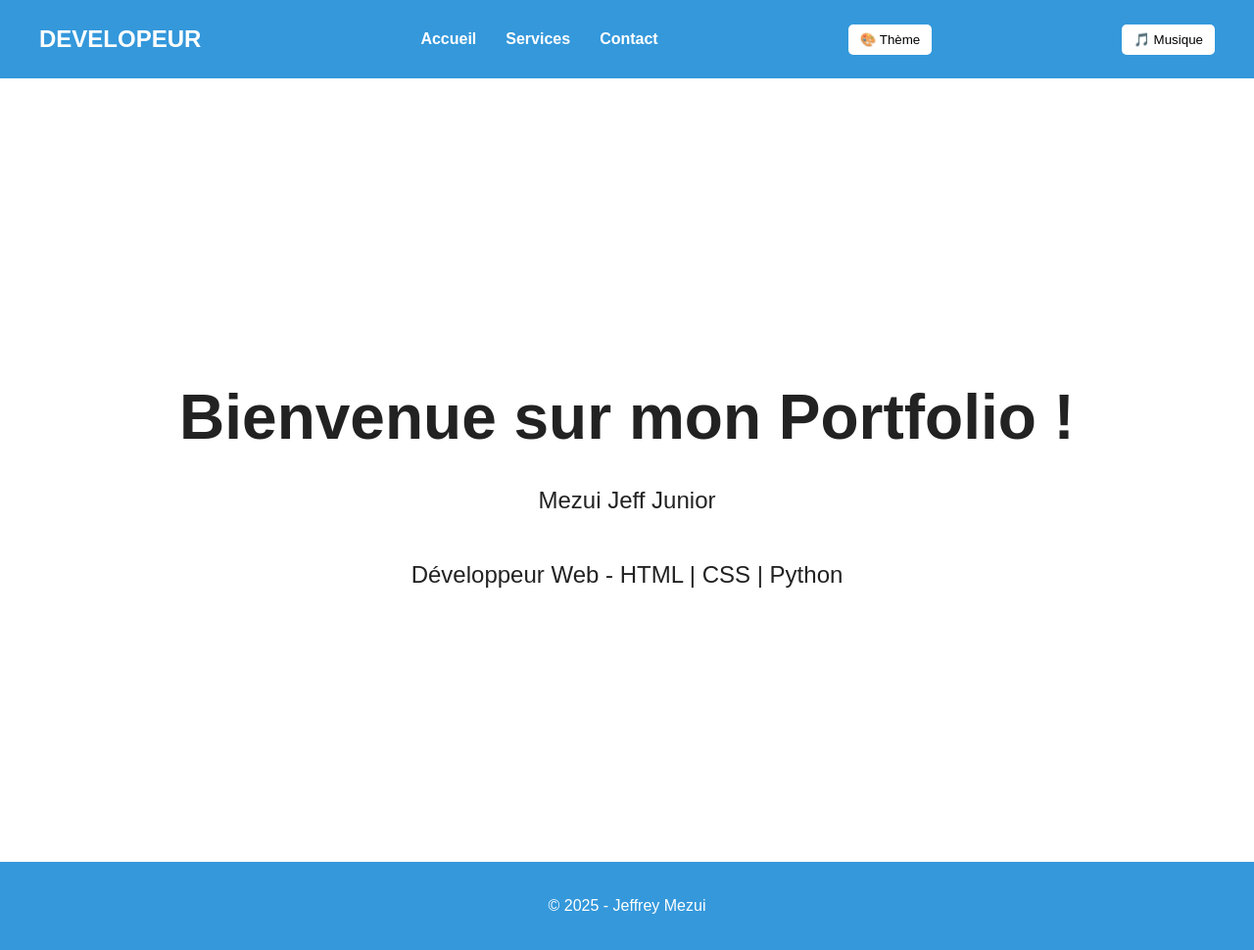
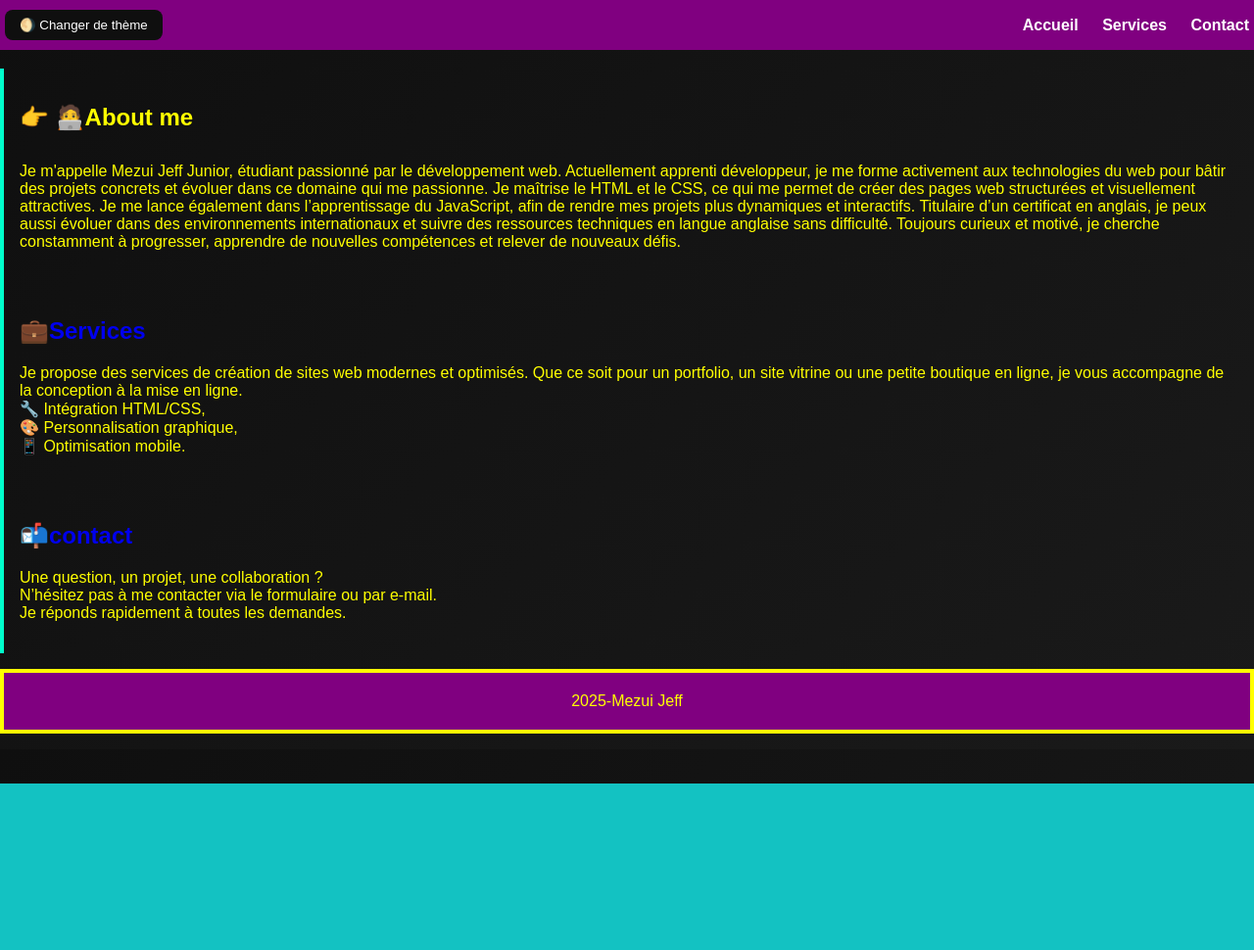
Before and after one commit to Bonjousoir/Mon-portfolio, a plain HTML site: page index.html in a window 1280 px wide. Shown: the whole page at 98% size. After the commit the page ends 800 px from the top, so only its background shows below. Drawn offline with Linux system fonts and the light colour scheme.

Commit message:
Add files via upload

```diff
--- a/index.html
+++ b/index.html
@@ -2,43 +2,53 @@
 <html lang="fr">
 <head>
   <meta charset="UTF-8">
-  <meta name="viewport" content="width=device-width, initial-scale=1">
-  <title>Accueil - Mon Portfolio</title>
+  <meta name="viewport" content="width=dsv, initial-scale=1.0">
+  <title>Document</title>
   <link rel="stylesheet" href="style.css">
 </head>
-<script>
-  function changeTheme() {
-    const body = document.body;
-    body.classList.toggle('dark-theme');
-  }
-  </script>
+<body>
+    <header>
+      <nav id="menu">
+        <div class="nav-left">
+          <button id="theme-toggle">🌖 Changer de thème</button>
+        </div>
+        <div class="nav-right">
+          <a href="index.html">Accueil</a>
+          <a href="Services.html">Services</a>
+          <a href="contact.html">Contact</a>
+        </div>
+      </nav>
+    </header>
+  <section>
+    <h1>👉 🧑‍💻About me</H1>
+    <p>Je m'appelle Mezui Jeff Junior, étudiant passionné par le développement web. Actuellement apprenti développeur, je me forme activement aux technologies du web pour bâtir des projets concrets et évoluer dans ce domaine qui me passionne.
+      Je maîtrise le HTML et le CSS, ce qui me permet de créer des pages web structurées et visuellement attractives. Je me lance également dans l’apprentissage du JavaScript, afin de rendre mes projets plus dynamiques et interactifs.
+      Titulaire d’un certificat en anglais, je peux aussi évoluer dans des environnements internationaux et suivre des ressources techniques en langue anglaise sans difficulté.
+      Toujours curieux et motivé, je cherche constamment à progresser, apprendre de nouvelles compétences et relever de nouveaux défis.</p></section>
 
-<body>
+    <section>
+      <H2><a href="Services.html">💼Services</a></H2>
+      <p>
+        Je propose des services de création de sites web modernes et optimisés. Que ce soit pour un portfolio, un site vitrine ou une petite boutique en ligne, je vous accompagne de la conception à la mise en ligne.
+       <br> 🔧 Intégration HTML/CSS,
+        <br>🎨 Personnalisation graphique,
+       <br> 📱 Optimisation mobile.
+      </p>
+    </section>
+    <section>
+      <h2><a href="contact.html">📬contact</a></h2>
 
-<canvas id="backgroundCanvas"></canvas>
+      <p>Une question, un projet, une collaboration ?
+       <br> N’hésitez pas à me contacter via le formulaire ou par e-mail.
+       <br> Je réponds rapidement à toutes les demandes.
+        </p>
+    </section>
 
-<nav>
-  <div class="logo">DEVELOPEUR</div>
-  <ul>
-    <li><a href="index.html">Accueil</a></li>
-    <li><a href="services.html">Services</a></li>
-    <li><a href="contact.html">Contact</a></li>
-  </ul>
-  <button id="theme-toggle">🎨 Thème</button>
-  <button id="music-toggle">🎵 Musique</button>
-</nav>
+  </nav>
+  <footer>
+  <P id="final">2025-Mezui Jeff</P>
+  </footer>
 
-<section class="hero">
-  <h1>Bienvenue sur mon Portfolio !</h1>
-  <p>Mezui Jeff Junior</p>
-  <p>Développeur Web - HTML | CSS | Python</p>
-</section>
-
-<footer>
-  <p>&copy; 2025 - Jeffrey Mezui</p>
-</footer>
-
-<script src="script.js"></script>
-
+  <script src="script.js"></script>
 </body>
 </html>
--- a/script.js
+++ b/script.js
@@ -1,62 +1,13 @@
-
-const music = new Audio('Josman - Babygirl (Lyrics).mp3');
-const musicToggle = document.getElementById('music-toggle');
-let isPlaying = false;
-
-musicToggle.addEventListener('click', () => {
-  if (!isPlaying) {
-    music.play();
-    musicToggle.textContent = '⏸️ Pause';
-    isPlaying = true;
-  } else {
-    music.pause();
-    musicToggle.textContent = '🎵 Musique';
-    isPlaying = false;
-  }
-});
-
-// 🎨 Changement de thème
-const themeToggle = document.getElementById('theme-toggle');
-themeToggle.addEventListener('click', () => {
-  document.body.classList.toggle('dark');
-});
-
-// ✨ Canvas animé
-const canvas = document.getElementById('backgroundCanvas');
-const ctx = canvas.getContext('2d');
-
-function resizeCanvas() {
-  canvas.width = window.innerWidth;
-  canvas.height = window.innerHeight;
+const themetoggle = document.getElementById('theme-toggle');
+themetoggle.addEventListener('click',()=> document.body.classList.toggle('dark'));
+emailjis.init("aVsqpt.1espEUJg-Lm")
+function sendEmail(event) {
+ event.preventDefault() ;
+ emailjs.sendForm('service_i0ctusk', 'template_kvpoflic', '#contact-form')
+ .then(()=>{
+    alert("Message envoyé avec succès !")
+    event.target.reset();
+ },(error)=>{
+    alert("Erreur de l'envoi:"+ error.text);
+ }) ;
 }
-resizeCanvas();
-window.addEventListener('resize', resizeCanvas);
-
-const particles = Array.from({ length: 100 }, () => ({
-  x: Math.random() * canvas.width,
-  y: Math.random() * canvas.height,
-  radius: Math.random() * 2 + 1,
-  speedX: Math.random() * 1 - 0.5,
-  speedY: Math.random() * 1 - 0.5
-}));
-
-function animate() {
-  ctx.clearRect(0, 0, canvas.width, canvas.height);
-
-  particles.forEach(p => {
-    ctx.beginPath();
-    ctx.arc(p.x, p.y, p.radius, 0, Math.PI * 2);
-    ctx.fillStyle = 'rgba(255, 255, 255, 0.7)';
-    ctx.fill();
-
-    p.x += p.speedX;
-    p.y += p.speedY;
-
-    if (p.x < 0 || p.x > canvas.width) p.speedX *= -1;
-    if (p.y < 0 || p.y > canvas.height) p.speedY *= -1;
-  });
-
-  requestAnimationFrame(animate);
-}
-
-animate();
--- a/style.css
+++ b/style.css
@@ -1,167 +1,126 @@
-:root {
-  --background-color: #ffffff;
-  --text-color: #222;
-  --primary-color: #3498db;
-  --secondary-color: #2ecc71;
+
+:root{
+  --bg-color:rgb(19, 194, 194) ;
+  --text-color:yellow;
+}
+bodY.dark{
+  --bg-color:purple;
+  --text-color:pink;
+}
+.watch{
+ width: 50%;
+ height: 300px;
+ position: relative;
+ left: 50%;
+}
+#theme-toggle{
+  position: relative;
+  top: auto;
+  background-color: #0f0f0f;
+}
+body{
+  background: linear-gradient(135deg, #0f0f0f,#1a1a1a);
+  background-color:var(--bg-color);
+  color:var(--text-color);
+  font-family: Arial, Helvetica, sans-serif;
+  margin: 0;
+  padding: 2,5rem;
+  line-height: 1,6;
+  transition:all 0.3s ease;
+}
+a{
+  text-decoration: none;
+}
+a:hover{
+  text-decoration: underline;
+}
+p{
+  font-size: 1,5rem;
+}
+section{
+  border-left: 4px solid #00ffcc;
+  font-size: 2,5rem;
+  margin-bottom: 2,5rem;
+  padding: 1rem;
+}
+h1{
+  font-size: 2,5rem;
+  margin-bottom: 2rem;
+}
+h2{
+  font-size: 1,5rem;
+}
+#space{
+  font-family: Arial, Helvetica, sans-serif;
+}
+#final{
+  text-align: center;
+  background-color: purple;
+  padding: 20px 20px 20px 20px;
+  border: 4px solid;
+}
+form{
+  margin-top: 2Opx;
+  text-align: center;
+}
+input,textarea{
+  width: 100px;
+  padding: 8px;
+  margin-top: 5px;
+  margin-bottom: 20px;
+}
+button{
+  padding: 10px 20px;
+  background-color: palevioletred;
+  color: azure;
+  border: none;
+  cursor: pointer;
+}
+.formulaire{
+text-align: center;
+font-size: large;
+font-weight: 100;
+position: relative;
+top: auto;
+}
+#menu {
+  display: flex;
+  justify-content: space-between;
+  align-items: center;
+  background-color:purple;
+  padding: 10px 5px;
+  position: fixed;
+  top: 0;
+  left: 0;
+  width: 100%;
+  z-index: 1000;
+}
+
+.nav-left button {
+  background-color: #08c3ff;
+  color: #fff;
+  border: none;
+  padding: 8px 15px;
+  border-radius: 8px;
+  cursor: pointer;
+}
+
+.nav-right a {
+  color: #ffffff;
+  text-decoration: none;
+  font-weight: bold;
+  margin: 0 10px;
+}
+
+.nav-right a:hover {
+  color: #fffa7c;
 }
 
 body {
-  margin: 0;
-  font-family: 'Poppins', sans-serif;
-  background-color: var(--background-color);
-  color: var(--text-color);
+  padding-top: 70px;
 }
-
-#backgroundCanvas {
-  position: fixed;
-  top: 0;
-  left: 0;
-  z-index: -1;
-}
-
-nav {
-  display: flex;
-  justify-content: space-between;
-  align-items: center;
-  background: var(--primary-color);
-  padding: 15px 40px;
-  position: sticky;
-  top: 0;
-  z-index: 10;
-}
-
-nav ul {
-  list-style: none;
-  display: flex;
-  gap: 30px;
-}
-
-nav ul li a {
-  text-decoration: none;
-  color: white;
-  font-weight: bold;
-}
-
-nav ul li a:hover {
-  color: #ffd700;
-}
-
-.logo {
-  color: white;
-  font-size: 24px;
-  font-weight: bold;
-}
-
-button {
-  background: white;
-  border: none;
-  padding: 8px 12px;
-  margin-left: 10px;
-  cursor: pointer;
-  border-radius: 5px;
-  transition: background 0.3s;
-}
-
-button:hover {
-  background: #ddd;
-}
-
-.hero {
-  height: 100vh;
-  text-align: center;
-  display: flex;
-  flex-direction: column;
-  justify-content: center;
-}
-
-.hero h1 {
-  font-size: 4rem;
-  margin-bottom: 10px;
-  animation: fadeInDown 1s;
-}
-
-.hero p {
-  font-size: 1.5rem;
-  animation: fadeInUp 1s;
-}
-
-.section {
-  padding: 80px 20px;
+.card{
+  border-radius:15px;
+  background-color: purple;
   text-align: center;
 }
-
-.section h2 {
-  font-size: 3rem;
-  margin-bottom: 40px;
-}
-
-.cards {
-  display: flex;
-  justify-content: center;
-  flex-wrap: wrap;
-  gap: 30px;
-}
-
-.card {
-  background: var(--primary-color);
-  color: white;
-  padding: 30px;
-  border-radius: 10px;
-  width: 250px;
-  box-shadow: 0 4px 8px rgba(0,0,0,0.2);
-  transition: transform 0.3s;
-}
-
-.card:hover {
-  transform: translateY(-10px);
-}
-
-.contact-page {
-  padding: 100px 20px;
-  text-align: center;
-}
-
-.contact-page h1 {
-  font-size: 3rem;
-  margin-bottom: 20px;
-}
-
-.contact-page p {
-  font-size: 1.5rem;
-  margin: 10px 0;
-}
-
-footer {
-  text-align: center;
-  padding: 20px;
-  background: var(--primary-color);
-  color: white;
-}
-
-@keyframes fadeInDown {
-  from { transform: translateY(-50px); opacity: 0; }
-  to { transform: translateY(0); opacity: 1; }
-}
-
-@keyframes fadeInUp {
-  from { transform: translateY(50px); opacity: 0; }
-  to { transform: translateY(0); opacity: 1; }
-}
-
-body.dark {
-  --background-color: #121212;
-  --text-color: #f0f0f0;
-  --primary-color: #bb86fc;
-}
-body.dark-theme {
-  background-color: #111;
-  color: #eee;
-}
-
-body.dark-theme nav {
-  background-color: #222;
-}
-
-body.dark-theme footer {
-  background-color: #222;
-}
```
Also changed, not shown: Portfolio.html (+1 -2 lines), Services.html (+12 -14 lines), contact.html (+32 -26 lines), truefinale.jpg (added).
